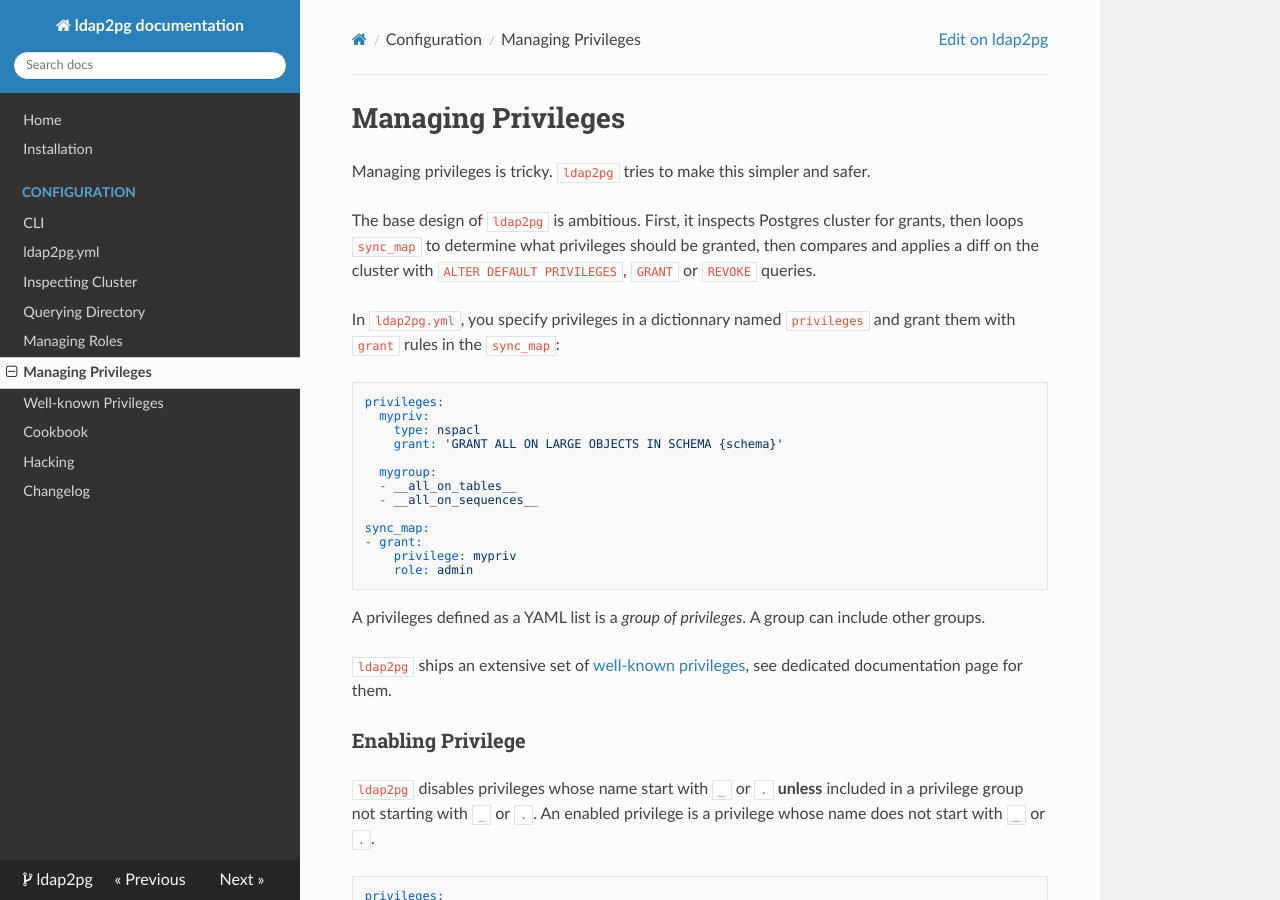
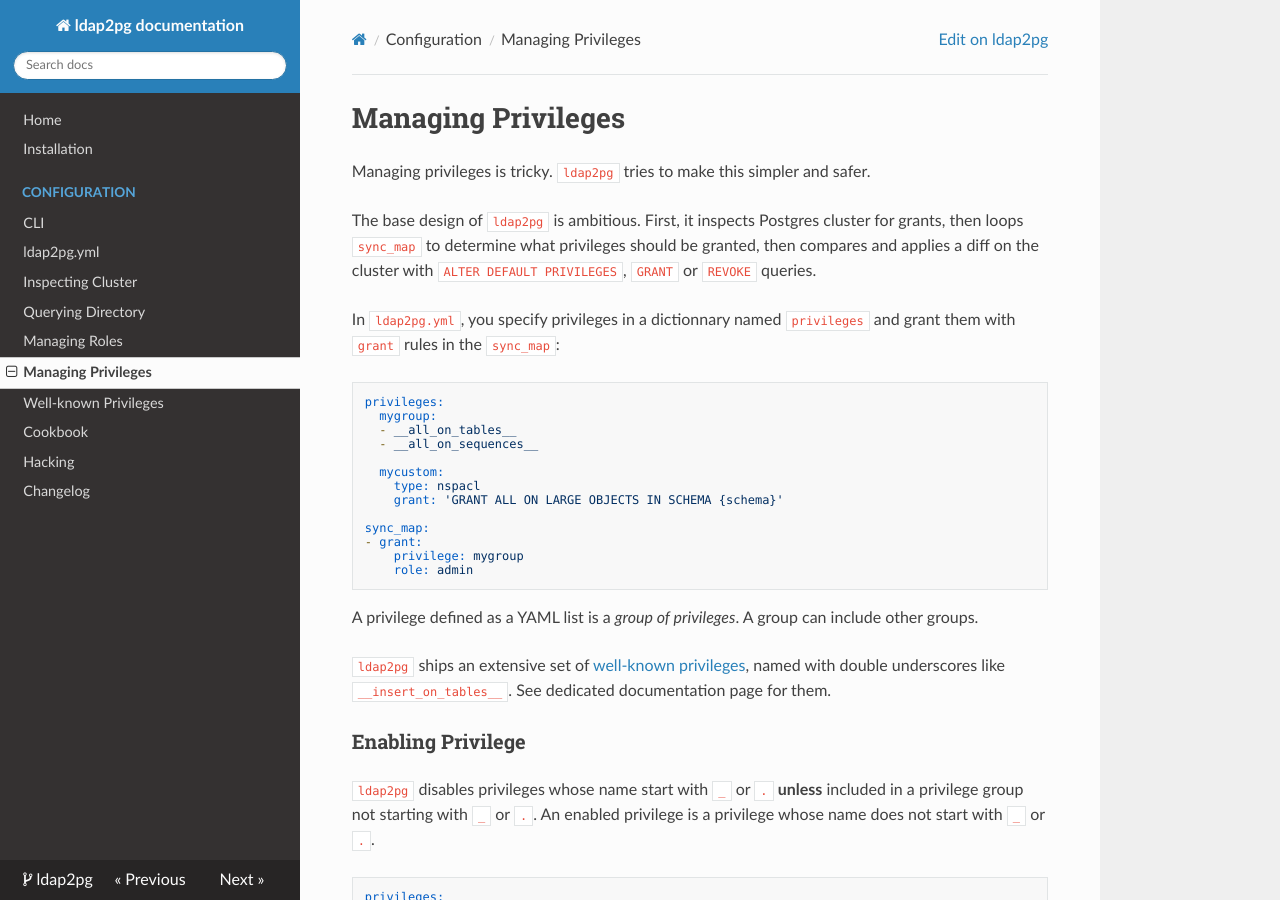
Before and after one commit to dalibo/ldap2pg, an MkDocs documentation site: the page built from docs/privileges.md, in a window 1280 px wide and 900 px high. Built offline with MkDocs 1.6.1, drawn with Linux system fonts in a browser that asks for light colours; nearby versions of some CDN libraries; some of the changed text lies outside the part shown.

Commit message:
Review privilege documentation

````diff
--- a/docs/privileges.md
+++ b/docs/privileges.md
@@ -12,25 +12,25 @@
 
 ```yaml
 privileges:
-  mypriv:
-    type: nspacl
-    grant: 'GRANT ALL ON LARGE OBJECTS IN SCHEMA {schema}'
-
   mygroup:
   - __all_on_tables__
   - __all_on_sequences__
 
+  mycustom:
+    type: nspacl
+    grant: 'GRANT ALL ON LARGE OBJECTS IN SCHEMA {schema}'
+
 sync_map:
 - grant:
-    privilege: mypriv
+    privilege: mygroup
     role: admin
 ```
 
-A privileges defined as a YAML list is a *group of privileges*. A group can
+A privilege defined as a YAML list is a *group of privileges*. A group can
 include other groups.
 
-`ldap2pg` ships an extensive set of [well-known privileges](wellknown.md), see
-dedicated documentation page for them.
+`ldap2pg` ships an extensive set of [well-known privileges](wellknown.md),
+named with double underscores like `__insert_on_tables__`. See dedicated documentation page for them.
 
 
 ## Enabling Privilege
--- a/docs/wellknown.md.j2
+++ b/docs/wellknown.md.j2
@@ -31,7 +31,7 @@
 
   ddl:
   - rw
-  - __all_on_schema__
+  - __all_on_schemas__
   - __all_on_tables__
 
 sync_map:
````
Also changed, not shown: other parts of docs/privileges.md (+1 -1 lines), docs/wellknown.md (+1 -1 lines).
